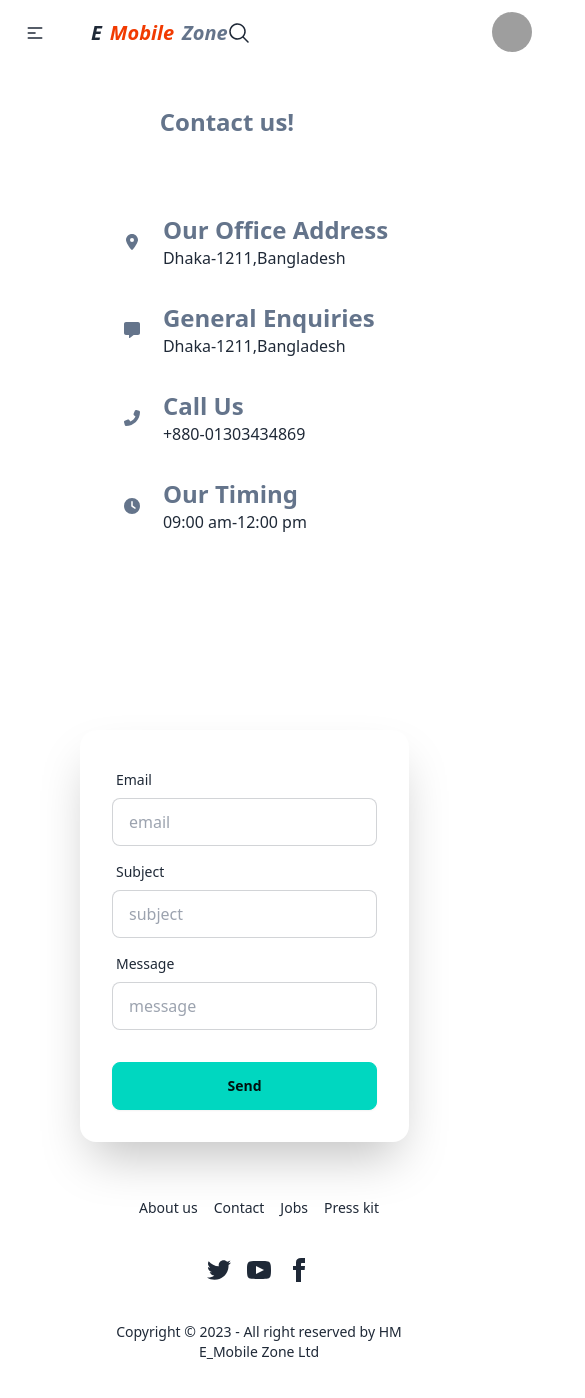
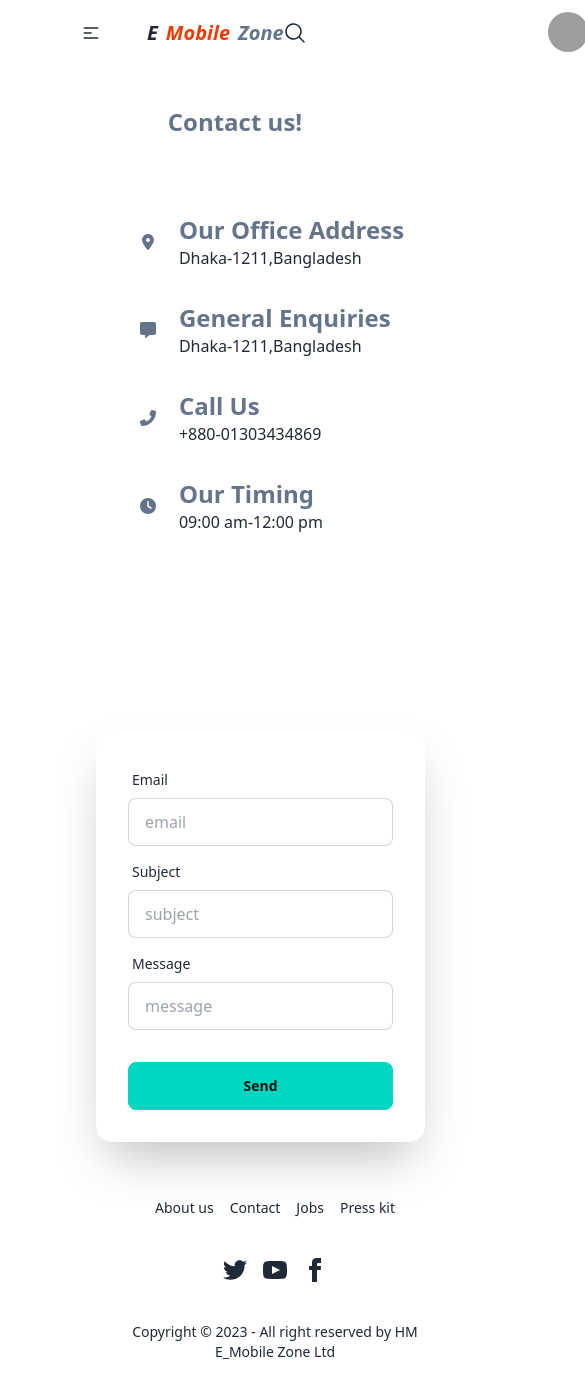
Before and after one commit to sumonhasan55/mobile-hospital-zone-next, a Next.js app: page /contact in a window 390 px wide. Shown: the top 1398 px of the page, 585 px wide, since content can reach past the window. Built offline with nearby package versions, Linux system fonts and the light colour scheme; no server answers; grey boxes are pictures that could not be loaded.

Commit message:
recheack for mobile device

```diff
--- a/src/components/Carousel.js
+++ b/src/components/Carousel.js
@@ -7,7 +7,7 @@ import CarouselImage4 from "./../../public/carrossel (4).png"
 const Carousel = () => {
     return (
 
-            <div className="carousel w-full ml-10 lg:ml-0">
+            <div className="carousel w-full  ml-20 lg:ml-0">
                 <div id="slide1" className="carousel-item relative w-full">
                     <Image src={CarouselImage1} className=" w-full" alt="carousel"  />
                     <div className="absolute flex justify-between transform -translate-y-1/2 left-5 right-5 top-1/2">
--- a/src/components/Contact.js
+++ b/src/components/Contact.js
@@ -5,7 +5,7 @@ import ContactUs from './ContactUs';
 const ContactPage = () => {
 
     return (
-        <div className=' ml-16 lg:ml-0'>
+        <div className=' ml-20 lg:ml-0'>
             <h1 className=' text-center text-2xl py-10 lg:text-5xl lg:py-20 font-extrabold  text-slate-500 pb-10 '>Contact us!</h1>
             <ContactUs/>
 
--- a/src/components/ContactForm.js
+++ b/src/components/ContactForm.js
@@ -10,7 +10,7 @@ export default function ContactForm
 
 
   return (
-    <form onSubmit={handleSubmit(onSubmit)} className=" border border-spacing-2 py-5 items-center text-center">
+    <form onSubmit={handleSubmit(onSubmit)} className=" border border-spacing-2 py-5 items-center text-center ml-20 lg:ml-0">
       <input placeholder="FirstName" className=" border border-slate-600 my-2 px-5 py-2 w-96 mx-2 "  width="" {...register("firstName", { required: true, maxLength: 20 })} />
       <input placeholder="LastName" className=" border border-slate-600  my-2  px-5 py-2 w-96"  {...register("lastName", { pattern: /^[A-Za-z]+$/i })} /><br></br>
       <input placeholder="Email" className=" border border-slate-600  my-2  px-5 py-2 w-96  mx-2"  type="email" {...register("emailAddress", )} />
--- a/src/components/Footer.js
+++ b/src/components/Footer.js
@@ -3,7 +3,7 @@ import React from 'react';
 const Footer = () => {
     return (
         <>
-            <footer className="p-10 rounded footer footer-center text-base-content ml-16 lg:ml-0">
+            <footer className="p-10 rounded footer footer-center text-base-content ml-20 lg:ml-0">
                 <nav className="grid grid-flow-col gap-4">
                     <a className="link link-hover">About us</a>
                     <a className="link link-hover">Contact</a>
--- a/src/components/Gallery.js
+++ b/src/components/Gallery.js
@@ -7,11 +7,11 @@ import GalleryPic3 from "../../public/gallery (3).jpg"
 const GalleryPage = () => {
     return (
         <div>
-            <h1 className=" ml-16 lg:ml-0 text-center text-2xl my-10 lg:text-5xl lg:my-20 text-primary font-extrabold">
+            <h1 className=" ml-20 lg:ml-0 text-center text-2xl my-10 lg:text-5xl lg:my-20 text-primary font-extrabold">
                 Gallery
             </h1>
 
-            <div className="mx-auto ml-16 lg:ml-10  gap-5 lg:grid grid-cols-3 my-20">
+            <div className="mx-auto ml-20 lg:ml-10  gap-5 lg:grid grid-cols-3 my-20">
                 <div className="card w-96 bg-base-100 shadow-xl my-5">
                     <figure><Image src={GalleryPic1} alt="GalleryPic" className=" w-96 h-80 rounded-xl" /></figure>
 
--- a/src/components/Navbar.js
+++ b/src/components/Navbar.js
@@ -36,7 +36,7 @@ const Navbar = () => {
 
     return (
         <>
-            <div className="navbar bg-base-100">
+            <div className="navbar bg-base-100  pl-16 lg:pl-0">
                 <div className="navbar-start">
                     <div className="dropdown">
                         <div tabIndex={0} role="button" className="btn btn-ghost lg:hidden">
--- a/src/components/Service.js
+++ b/src/components/Service.js
@@ -8,7 +8,7 @@ const Services = () => {
     return (
         <div>
 
-            <div className=' mx-auto lg:ml-36 ml-16'>
+            <div className=' mx-auto lg:ml-36 ml-20'>
                 <h1 className="  text-center text-2xl mb-10 lg:text-5xl lg:my-20 text-primary font-extrabold">Our Top Services</h1>
             </div>
 
--- a/src/components/Videos.js
+++ b/src/components/Videos.js
@@ -9,8 +9,8 @@ const VideoPage = () => {
 
     return (
       <div>
-        <h1 className="  ml-16 lg:ml-0 text-center text-2xl my-10 lg:text-5xl lg:my-20 text-primary font-extrabold">Videos</h1>
-       <div className=" mx-auto px-2 lg:grid grid-cols-3  gap-12   ml-16 lg:ml-10 items-center ">
+        <h1 className="  ml-20 lg:ml-0 text-center text-2xl my-10 lg:text-5xl lg:my-20 text-primary font-extrabold">Videos</h1>
+       <div className=" mx-auto px-2 lg:grid grid-cols-3  gap-12   ml-20 lg:ml-10 items-center ">
         <div className=" my-10"><VideoPlayer videoUrl={videoUrl1} /></div>
         <div className=" my-10"> <VideoPlayer videoUrl={videoUrl2} /></div>
         <div className=" my-10"> <VideoPlayer videoUrl={videoUrl3} /></div>
```
